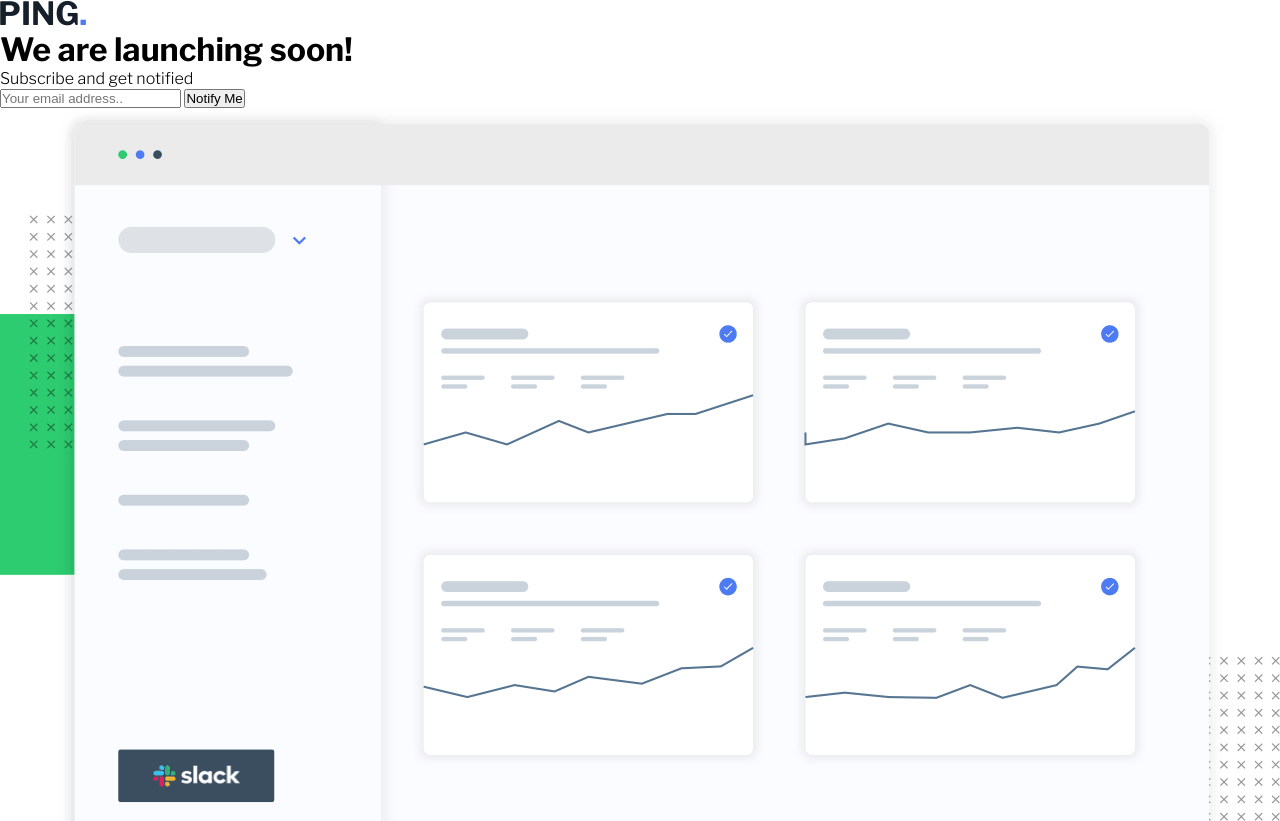
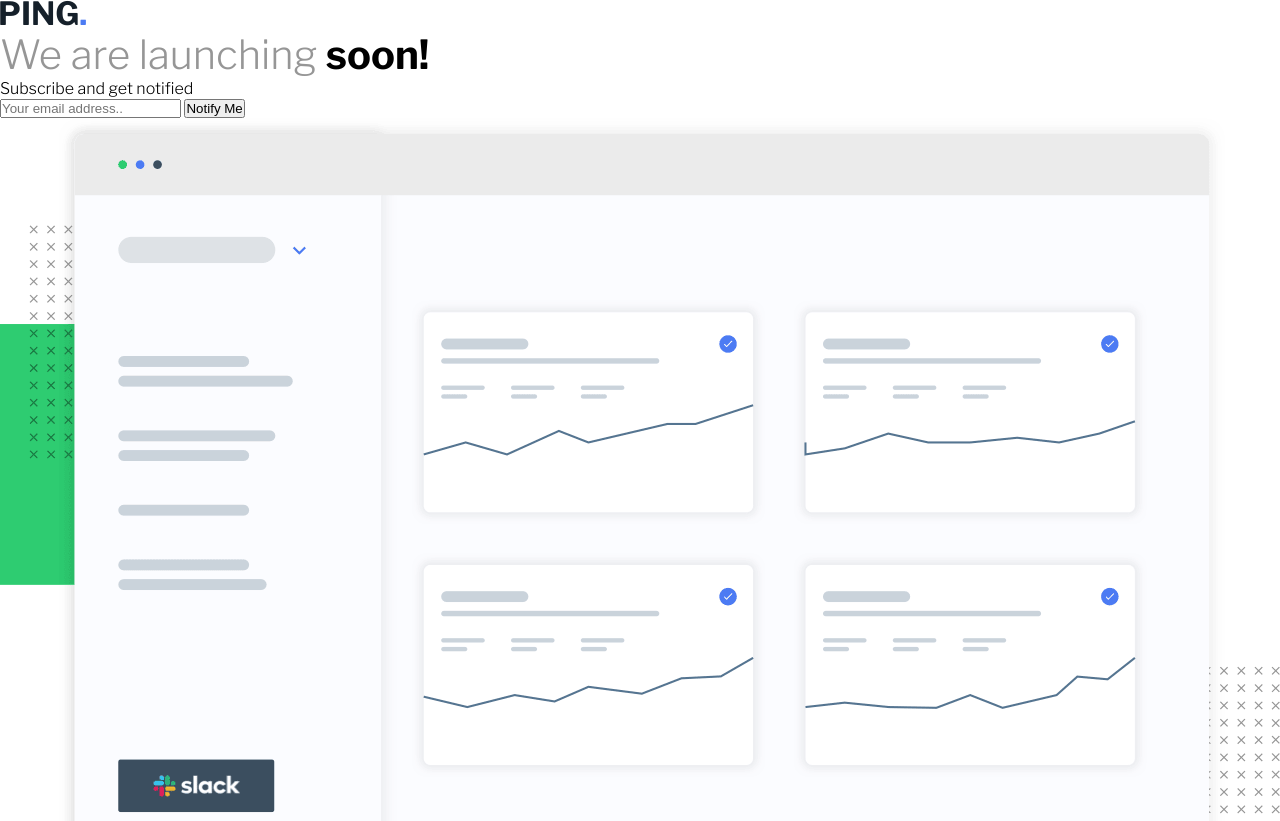
Before and after one commit to Anthony-Brannan/Ping-single-column-coming-soon-page, a website: page index.html in a window 1280 px wide. Shown: the top 821 px of the page. Drawn offline with nearby package versions, Linux system fonts and the light colour scheme.

Commit message:
Styled the main heading that says We are launching soon!.

```diff
--- a/index.html
+++ b/index.html
@@ -38,7 +38,9 @@
       </text>
     </svg>
     <main>
-      <h1>We are launching <span>soon!</span></h1>
+      <h1 class="heading">
+        We are launching <span class="heading-soon">soon!</span>
+      </h1>
       <p>Subscribe and get notified</p>
       <form>
         <input type="text" placeholder="Your email address.." />
--- a/style.css
+++ b/style.css
@@ -7,3 +7,14 @@
 html {
   font-family: "Libre Franklin", sans-serif;
 }
+
+.heading {
+  font-size: 40px;
+  font-weight: 300;
+  color: hsl(0, 0%, 59%);
+}
+
+.heading-soon {
+  font-weight: 700;
+  color: #000;
+}
```
